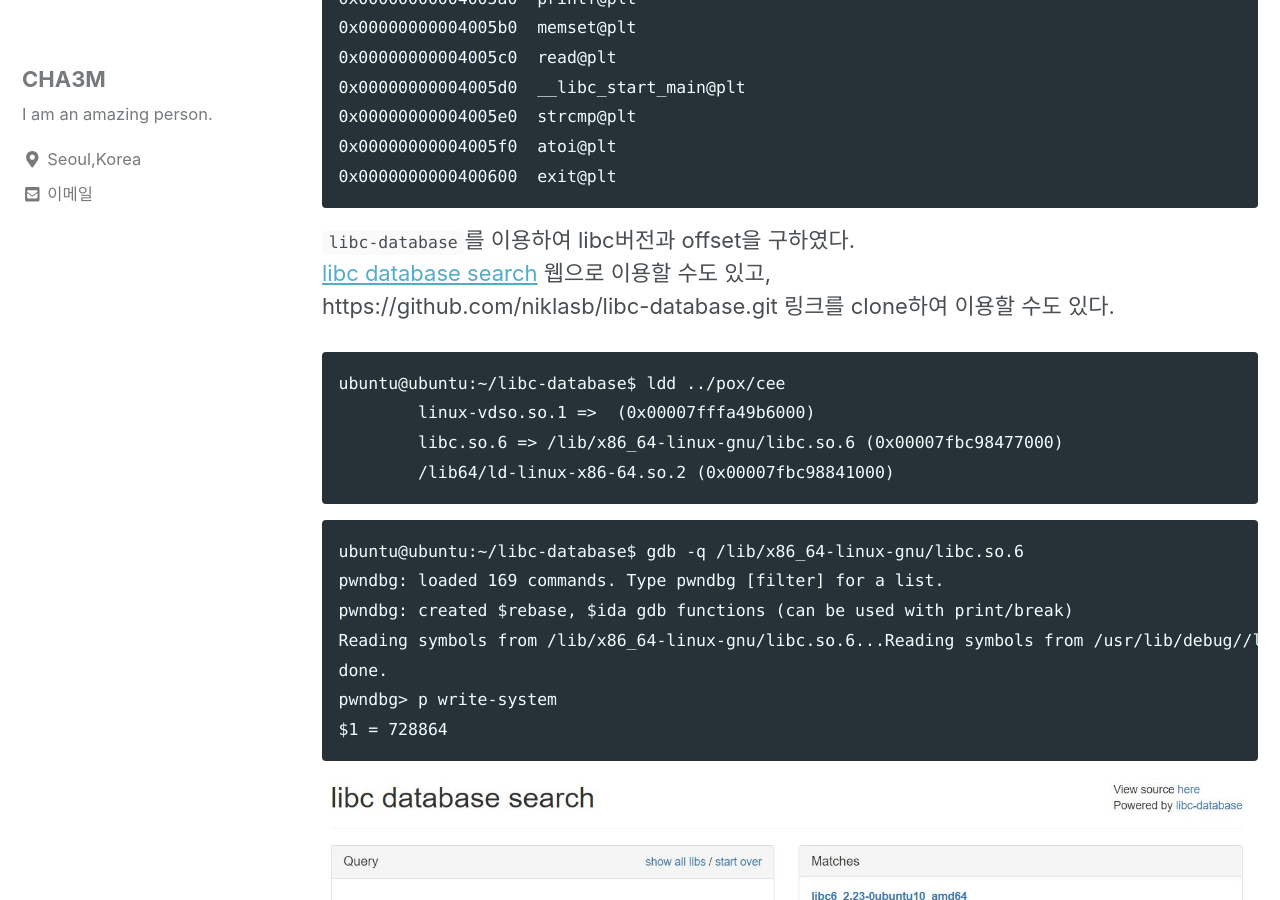
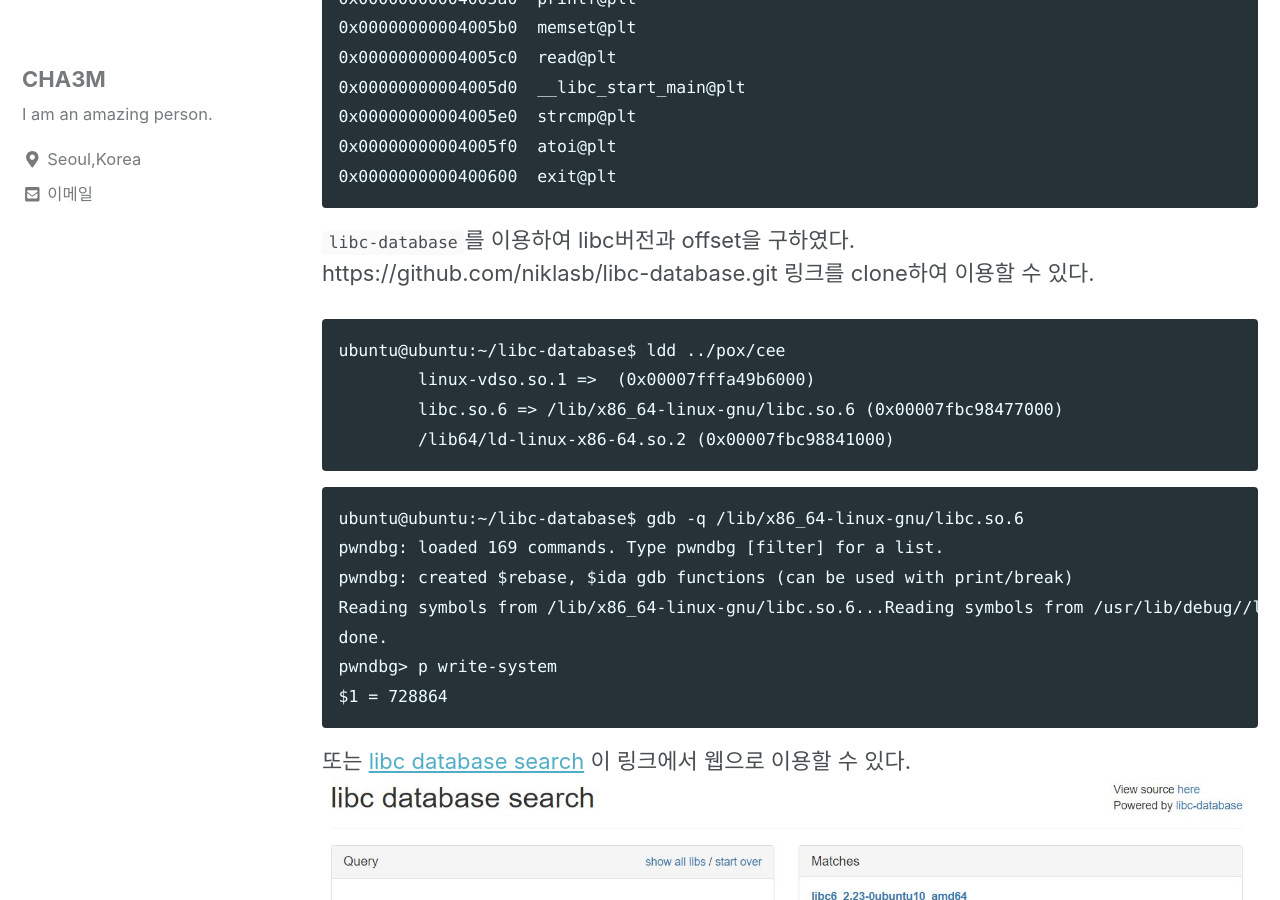
Before and after one commit to Hanchaemin/CHA3M.github.io, a Jekyll site: the page built from _posts/2018-10-28-2018_poxx_cee.md, in a window 1280 px wide and 900 px high, scrolled down 3172 px. Built offline with Jekyll 4.4.1, drawn with Linux system fonts in a browser that asks for light colours; nearby versions of some CDN libraries; comment, search, counter and statistics services are not loaded.

Commit message:
Update 2018-10-28-2018_poxx_cee.md

````diff
--- a/_posts/2018-10-28-2018_poxx_cee.md
+++ b/_posts/2018-10-28-2018_poxx_cee.md
@@ -112,8 +112,7 @@ Non-debugging symbols:
 0x0000000000400600  exit@plt
 ```
 `libc-database`를 이용하여 libc버전과 offset을 구하였다.
-[libc database search](https://libc.blukat.me/) 웹으로 이용할 수도 있고,
-https://github.com/niklasb/libc-database.git 링크를 clone하여 이용할 수도 있다.
+https://github.com/niklasb/libc-database.git 링크를 clone하여 이용할 수 있다.
 ```
 ubuntu@ubuntu:~/libc-database$ ldd ../pox/cee
 	linux-vdso.so.1 =>  (0x00007fffa49b6000)
@@ -130,6 +129,7 @@ pwndbg> p write-system
 $1 = 728864
 ```
 
+또는 [libc database search](https://libc.blukat.me/) 이 링크에서 웹으로 이용할 수 있다.
 ![]({{ site.baseurl }}/assets/images/pox/cee_01.JPG)
 
 ## Exploit
````
